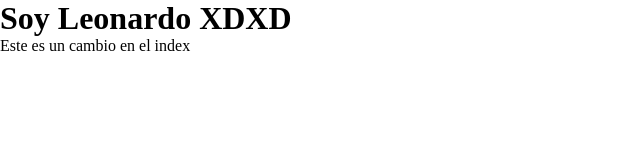
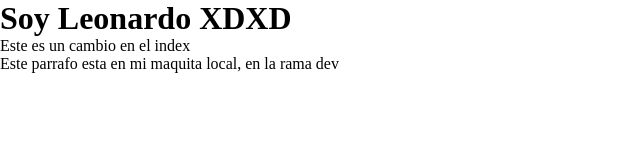
Before and after one commit to ExtremoLeo134/mi-portafolio, a plain HTML site: page index.html in a window 1280 px wide. Shown: the whole page, without its empty margins (0-640 px from the left). Drawn offline with Linux system fonts and the light colour scheme.

Commit message:
Primer commit para subir a GitHub

```diff
--- a/index.html
+++ b/index.html
@@ -8,5 +8,9 @@
 <body>
     <h1>Soy Leonardo XDXD</h1>
     <p>Este es un cambio en el index</p>
+    <div>
+        <p>Este parrafo esta en mi maquita local, en la rama dev</p>
+    </div>
+
 </body>
 </html>
```
